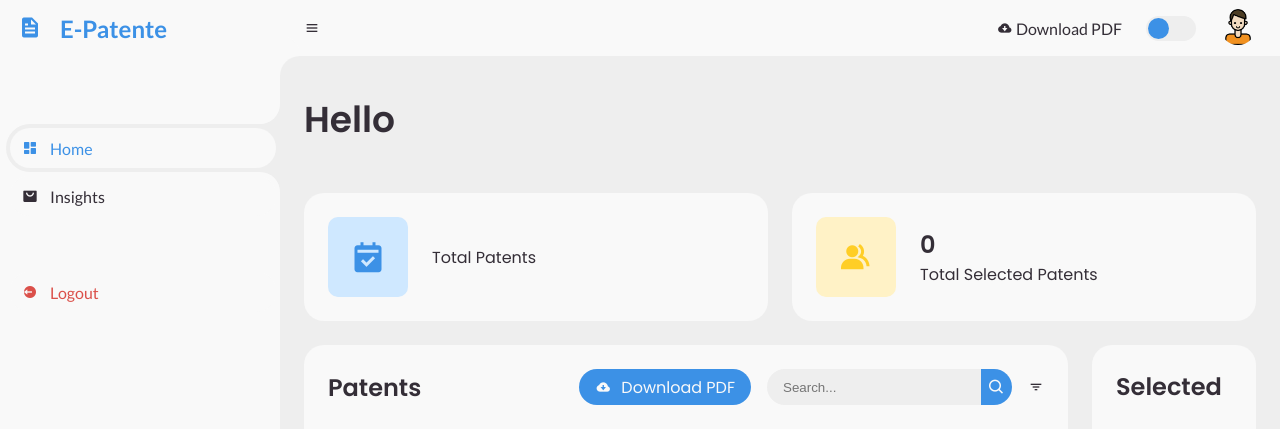
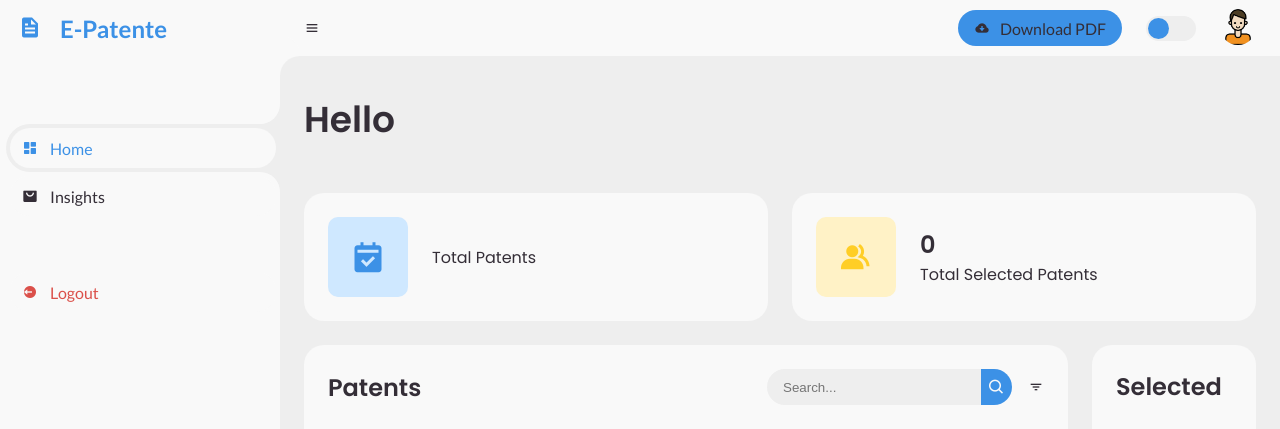
Before and after one commit to nexossama/Patent-Analysis, a Flask app: template templates/home.html in a window 1280 px wide. Shown: the top 429 px of the page. Run offline with Flask 3, Linux system fonts and the light colour scheme; the template is opened without the code that fills it, so the values that code supplies are empty; some libraries are stand-ins or nearby versions.

Commit message:
download button

```diff
--- a/E-patent/static/style/styleHome.css
+++ b/E-patent/static/style/styleHome.css
@@ -343,7 +343,7 @@ body {
 	color: var(--blue);
 	pointer-events: unset;
 }
-#content main .table-data .btn-download {
+#btn-download {
 	height: 36px;
 	padding: 0 16px;
 	border-radius: 36px;
--- a/E-patent/templates/home.html
+++ b/E-patent/templates/home.html
@@ -228,7 +228,7 @@
 				</div>
 			</form> -->
             <form action=""></form>
-			<a href="#" class="btn-download">
+			<a href="#" id="btn-download">
 				<i class='bx bxs-cloud-download' ></i>
 				<span class="text">Download PDF</span>
 			</a>
@@ -309,10 +309,10 @@
 				<div class="order">
 					<div class="head">
 						<h3>Patents</h3>
-						<a href="#" class="btn-download">
+						<!-- <a href="#" class="btn-download">
                             <i class='bx bxs-cloud-download' ></i>
                             <span class="text">Download PDF</span>
-                        </a>
+                        </a> -->
 						<form  action="{{ url_for('search_patents') }}" method="GET">
 							<div class="form-input">
 								<input  type="search"  name="query" placeholder="Search...">
```
